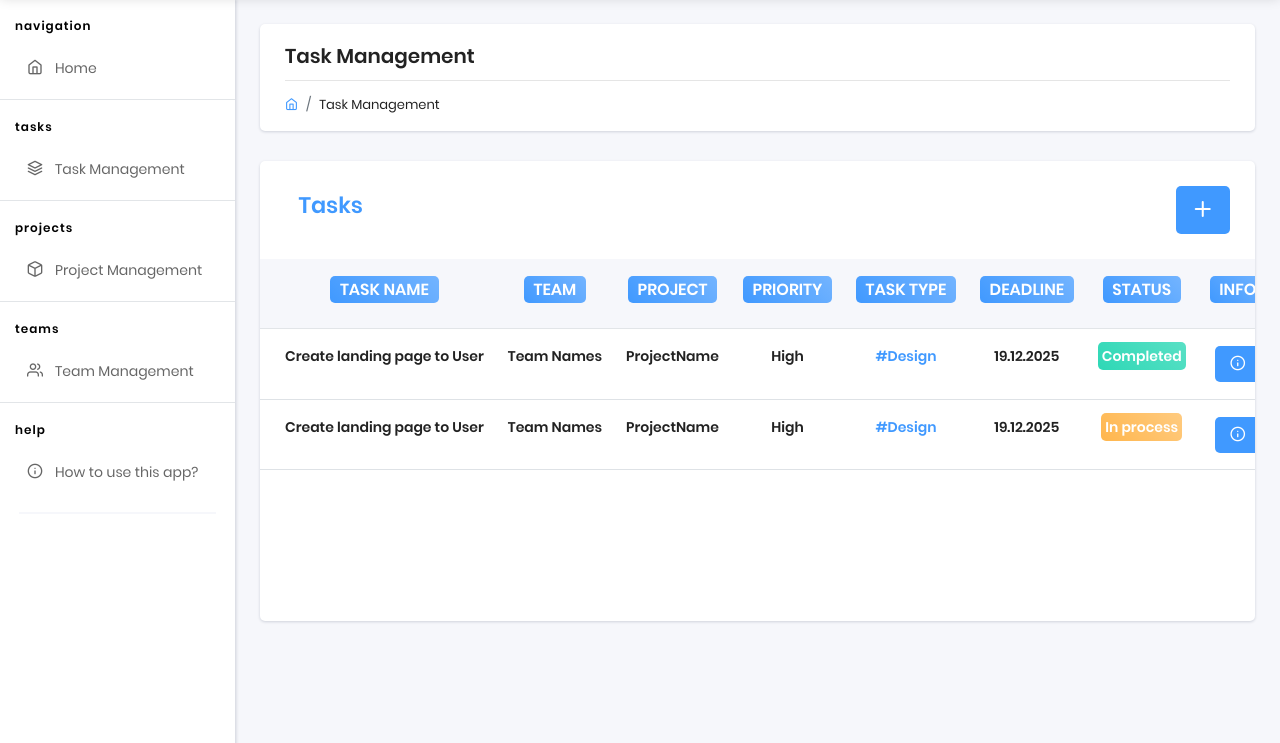
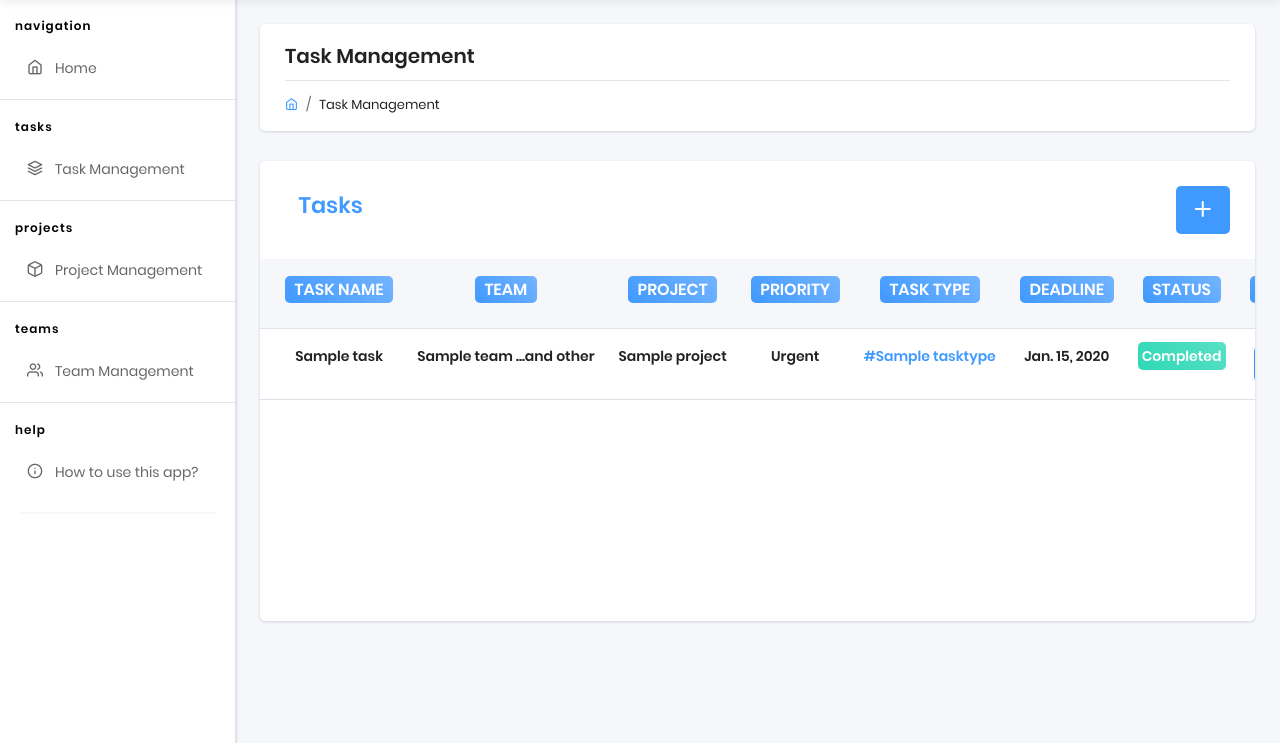
Before and after one commit to 01https/task-flow-manager, a Django app: page /task-management in a window 1280 px wide. Shown: the part 57-800 px from the top of the page. Run offline with Django 5.2, Linux system fonts and the light colour scheme; tables that the repository leaves empty hold one stand-in row (values such as "Sample post"); some libraries are stand-ins or nearby versions.

Commit message:
add logic and connect from db templates

```diff
--- a/templates/home/task_management.html
+++ b/templates/home/task_management.html
@@ -30,6 +30,7 @@
               <div class="card table-card">
                         <div class="card-header d-flex justify-content-between">
                           <h3><span class="badge text-c-blue">Tasks</span></h3>
+                          {% include "includes/pagination.html" %}
                           <a href="" class="btn btn-primary border-0 fs-3 fw-bold rounded-1"><i class="feather icon-plus"></i></a>
                         </div>
                         <div class="card-body p-0">
@@ -51,30 +52,28 @@
                                                     </tr>
                                                 </thead>
                                                 <tbody>
+                                                {% if tasks %}
+                                                  {% for task in tasks %}
                                                     <tr class="text-center">
-                                                      <td class="fs-6 fw-bold rounded-1">Create landing page to User</td>
-                                                      <td class="fs-6 fw-bold rounded-1">Team Names</td>
-                                                      <td class="fs-6 fw-bold rounded-1">ProjectName</td>
-                                                      <td class="fs-6 fw-bold rounded-1">High</td>
-                                                      <td class="fs-6 fw-bold rounded-1 text-c-blue">#Design</td>
-                                                      <td class="fs-6 fw-bold rounded-1">19.12.2025</td>
+                                                      <td class="fs-6 fw-bold rounded-1">{{ task.name }}</td>
+                                                      <td class="fs-6 fw-bold rounded-1">{{ task.team.first.name }} ...and other</td>
+                                                      <td class="fs-6 fw-bold rounded-1">{{ task.project.name }}</td>
+                                                      <td class="fs-6 fw-bold rounded-1">{{ task.priority }}</td>
+                                                      <td class="fs-6 fw-bold rounded-1 text-c-blue">#{{ task.task_type }}</td>
+                                                      <td class="fs-6 fw-bold rounded-1">{{ task.deadline }}</td>
+                                                      {% if task.is_completed %}
                                                       <td class="fs-6 fw-bold rounded-1"><span class="text-white fs-6 fw-bold rounded-1 bg-success p-1">Completed</span></td>
+                                                        {% else %}
+                                                        <td class="fs-6 fw-bold rounded-1"><span class="text-white fs-6 fw-bold rounded-1 bg-danger p-1">In process</span></td>
+                                                      {% endif %}
                                                       <td>
-                                                        <a href="" class="btn btn-primary border-0 fs-5 fw-bold rounded-1"><i class="feather icon-info"></i></a>
+                                                        <a href="{% url "manager:task_management_detail" pk=task.id %}" class="btn btn-primary border-0 fs-5 fw-bold rounded-1"><i class="feather icon-info"></i></a>
                                                       </td>
                                                     </tr>
-                                                    <tr class="text-center">
-                                                      <td class="fs-6 fw-bold rounded-1">Create landing page to User</td>
-                                                      <td class="fs-6 fw-bold rounded-1">Team Names</td>
-                                                      <td class="fs-6 fw-bold rounded-1">ProjectName</td>
-                                                      <td class="fs-6 fw-bold rounded-1">High</td>
-                                                      <td class="fs-6 fw-bold rounded-1 text-c-blue">#Design</td>
-                                                      <td class="fs-6 fw-bold rounded-1">19.12.2025</td>
-                                                      <td class="fs-6 fw-bold rounded-1"><span class="text-white fs-6 fw-bold rounded-1 bg-c-yellow p-1">In process</span></td>
-                                                      <td>
-                                                        <a href="" class="btn btn-primary border-0 fs-5 fw-bold rounded-1"><i class="feather icon-info"></i></a>
-                                                      </td>
-                                                    </tr>
+                                                  {% endfor %}
+                                                  {% else %}
+                                                  <td class="fs-6 fw-bold rounded-1">Empty</td>
+                                                {% endif %}
                                                 </tbody>
                                             </table>
                                         </div>
```
Also changed, not shown: templates/home/task_management_detail.html (+16 -9 lines).
